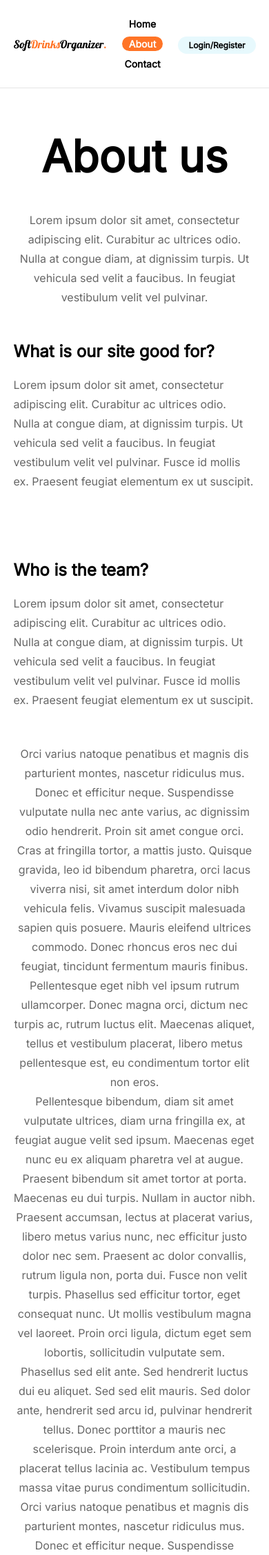
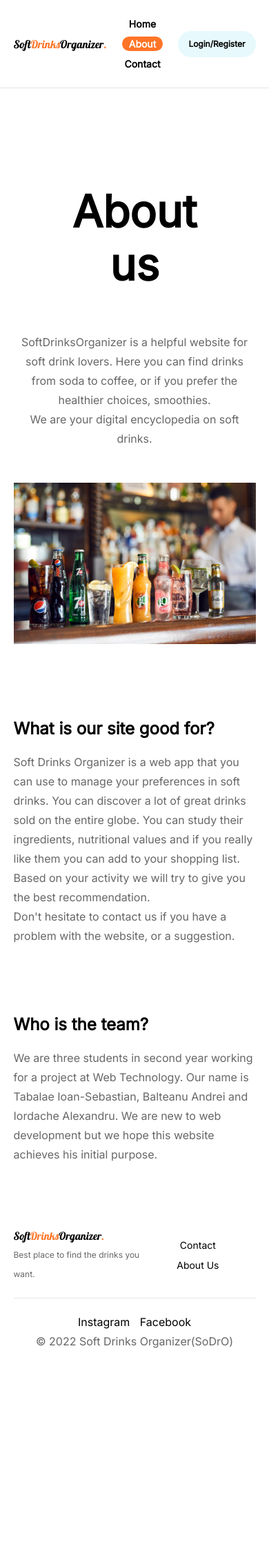
Before and after one commit to IonutTabalae/Soft-Drinks-Organizer, a PHP site: page / in a window 390 px wide. Shown: the top 2255 px of the page at 69% size. After the commit the page ends 1955 px from the top, so only its background shows below. Run offline with PHP 8.4, Linux system fonts and the light colour scheme.

Commit message:
am modificat navigation bar

```diff
--- a/about-us-page/css/about-us.css
+++ b/about-us-page/css/about-us.css
@@ -2,6 +2,7 @@
   margin: 0;
   padding: 0;
 }
+
 
 body {
   font-family: 'Inter';
@@ -20,7 +21,8 @@ h1 {
   font-size: 64px;
   line-height: 77px;
   color: black;
-  padding: 40px;
+  padding: 60px;
+  padding-top: 120px;
 }
 
 h2 {
@@ -30,6 +32,14 @@ h2 {
   line-height: 29px;
   text-align: left;
   padding-bottom: 20px;
+}
+
+img {
+  border-radius: 71px;
+  margin: 80px 0;
+  width: 70%;
+  height: auto;
+  transition: all 1s ease 0s;
 }
 
 .answer {
@@ -42,13 +52,17 @@ h2 {
 
 .question {
   padding: 50px 0;
+  width: 70%;
+  margin: auto;
+  transition: all 1s ease 0s;
 }
 
-header button {
+header .login {
   font-family: 'Inter';
   font-weight: 600;
   font-size: 16px;
   text-decoration: none;
+  color: black;
   padding: 9px 25px;
   background-color: #E7F9FD;
   border: none;
@@ -57,7 +71,7 @@ header button {
   transition: all 1s ease 0s;
 }
 
-header button:hover {
+header .login:hover {
   background-color: lightblue;
 }
 
@@ -184,6 +198,21 @@ footer ul li {
 }
 
 @media only screen and (max-width: 800px) {
+  img {
+    border-radius: 0;
+    margin: 50px 0;
+    width: 100%;
+    height: auto;
+    transition: all 1s ease 0s;
+  }
+
+  .question {
+    padding: 50px 0;
+    width: 100%;
+    margin: auto;
+    transition: all 1s ease 0s;
+  }
+
   footer ul {
     text-align: center;
   }
@@ -198,7 +227,7 @@ footer ul li {
     transition: all 1s ease 0s;
   }
 
-  header button {
+  header .login {
     font-size: 12px;
     padding: 5px 15px;
     background-color: #E7F9FD;
@@ -235,7 +264,7 @@ footer ul li {
     display: none;
   }
 
-  header button {
+  header .login {
     font-size: 10px;
     padding: 3px 10px;
     background-color: #E7F9FD;
--- a/about-us-page/index.html
+++ b/about-us-page/index.html
@@ -21,34 +21,25 @@
         <li><a href="#">Contact</a></li>
       </ul>
     </nav>
-    <a class="login" href="#"><button>Login/Register</button></a>
+    <a class="login" href="#">Login/Register</a>
   </header>
 
   <div class="middle-container">
     <h1>About us</h1>
-    <p >Lorem ipsum dolor sit amet, consectetur adipiscing elit. Curabitur ac ultrices odio. Nulla at congue diam, at dignissim turpis. Ut vehicula sed velit a faucibus. In feugiat vestibulum velit vel pulvinar.</p>
+    <p>SoftDrinksOrganizer is a helpful website for soft drink lovers. Here you can find drinks from soda to coffee, or if you prefer the healthier choices, smoothies.</p>
+    <p>We are your digital encyclopedia on soft drinks.</p>
+    <img src="images/soft-drinks-bar.jpg" alt="soft-drinks-bar">
     <div class="question">
       <h2>What is our site good for?</h2>
-      <p class="answer">Lorem ipsum dolor sit amet, consectetur adipiscing elit. Curabitur ac ultrices odio. Nulla at congue diam, at dignissim turpis. Ut vehicula sed velit a faucibus. In feugiat vestibulum velit vel pulvinar. Fusce id mollis ex. Praesent feugiat elementum ex ut suscipit.</p>
+      <p class="answer">Soft Drinks Organizer is a web app that you can use to manage your preferences in soft drinks. You can discover a lot of great drinks sold on the entire globe. You can study their ingredients, nutritional values and if you really like them you can add to your shopping list. Based on your activity we will try to give you the best recommendation.</p>
+      <p class="answer">Don't hesitate to contact us if you have a problem with the website, or a suggestion.</p>
     </div>
 
     <div class="question">
       <h2>Who is the team?</h2>
-      <p class="answer">Lorem ipsum dolor sit amet, consectetur adipiscing elit. Curabitur ac ultrices odio. Nulla at congue diam, at dignissim turpis. Ut vehicula sed velit a faucibus. In feugiat vestibulum velit vel pulvinar. Fusce id mollis ex. Praesent feugiat elementum ex ut suscipit.</p>
+      <p class="answer">We are three students in second year working for a project at Web Technology. Our name is Tabalae Ioan-Sebastian, Balteanu Andrei and Iordache Alexandru. We are new to web development but we hope this website achieves his initial purpose. </p>
     </div>
-    <p>Orci varius natoque penatibus et magnis dis parturient montes, nascetur ridiculus mus. Donec et efficitur neque. Suspendisse vulputate nulla nec ante varius, ac dignissim odio hendrerit. Proin sit amet congue orci. Cras at fringilla tortor, a
-      mattis justo. Quisque gravida, leo id bibendum pharetra, orci lacus viverra nisi, sit amet interdum dolor nibh vehicula felis. Vivamus suscipit malesuada sapien quis posuere. Mauris eleifend ultrices commodo. Donec rhoncus eros nec dui feugiat,
-      tincidunt fermentum mauris finibus. Pellentesque eget nibh vel ipsum rutrum ullamcorper. Donec magna orci, dictum nec turpis ac, rutrum luctus elit. Maecenas aliquet, tellus et vestibulum placerat, libero metus pellentesque est, eu condimentum
-      tortor elit non eros.</p>
-    <p>Pellentesque bibendum, diam sit amet vulputate ultrices, diam urna fringilla ex, at feugiat augue velit sed ipsum. Maecenas eget nunc eu ex aliquam pharetra vel at augue. Praesent bibendum sit amet tortor at porta. Maecenas eu dui turpis.
-      Nullam in auctor nibh. Praesent accumsan, lectus at placerat varius, libero metus varius nunc, nec efficitur justo dolor nec sem. Praesent ac dolor convallis, rutrum ligula non, porta dui. Fusce non velit turpis. Phasellus sed efficitur tortor,
-      eget consequat nunc. Ut mollis vestibulum magna vel laoreet. Proin orci ligula, dictum eget sem lobortis, sollicitudin vulputate sem.</p>
-    <p>Phasellus sed elit ante. Sed hendrerit luctus dui eu aliquet. Sed sed elit mauris. Sed dolor ante, hendrerit sed arcu id, pulvinar hendrerit tellus. Donec porttitor a mauris nec scelerisque. Proin interdum ante orci, a placerat tellus lacinia
-      ac. Vestibulum tempus massa vitae purus condimentum sollicitudin.</p>
-    <p>Orci varius natoque penatibus et magnis dis parturient montes, nascetur ridiculus mus. Donec et efficitur neque. Suspendisse vulputate nulla nec ante varius, ac dignissim odio hendrerit. Proin sit amet congue orci. Cras at fringilla tortor, a
-      mattis justo. Quisque gravida, leo id bibendum pharetra, orci lacus viverra nisi, sit amet interdum dolor nibh vehicula felis. Vivamus suscipit malesuada sapien quis posuere. Mauris eleifend ultrices commodo. Donec rhoncus eros nec dui feugiat,
-      tincidunt fermentum mauris finibus. Pellentesque eget nibh vel ipsum rutrum ullamcorper. Donec magna orci, dictum nec turpis ac, rutrum luctus elit. Maecenas aliquet, tellus et vestibulum placerat, libero metus pellentesque est, eu condimentum
-      tortor elit non eros.</p>
+
   </div>
   <div class="bottom-container">
     <div>
@@ -56,8 +47,8 @@
       <p class="logo-description">Best place to find the drinks you want.</p>
     </div>
     <ul class="bottom-links">
-      <li><a href="#">Contact</a></li>
-      <li><a href="#about-us">About Us</a></li>
+      <li><a href="#contact-us">Contact</a></li>
+      <li><a href="#top">About Us</a></li>
     </ul>
   </div>
   <footer>
```
Also changed, not shown: about-us-page/images/soft-drinks-bar.jpg (added).
